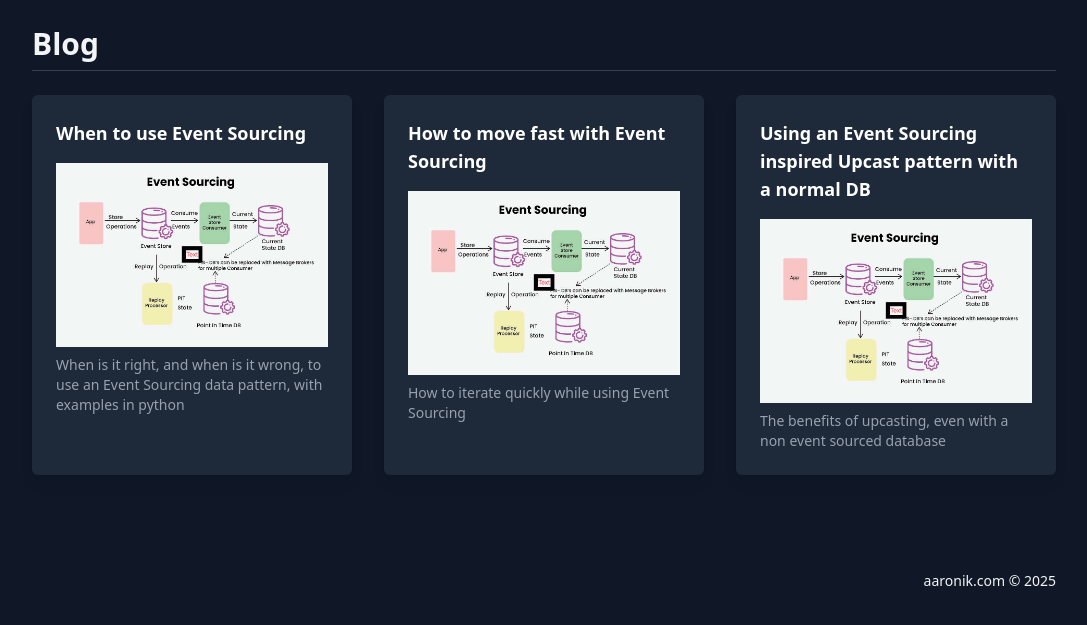
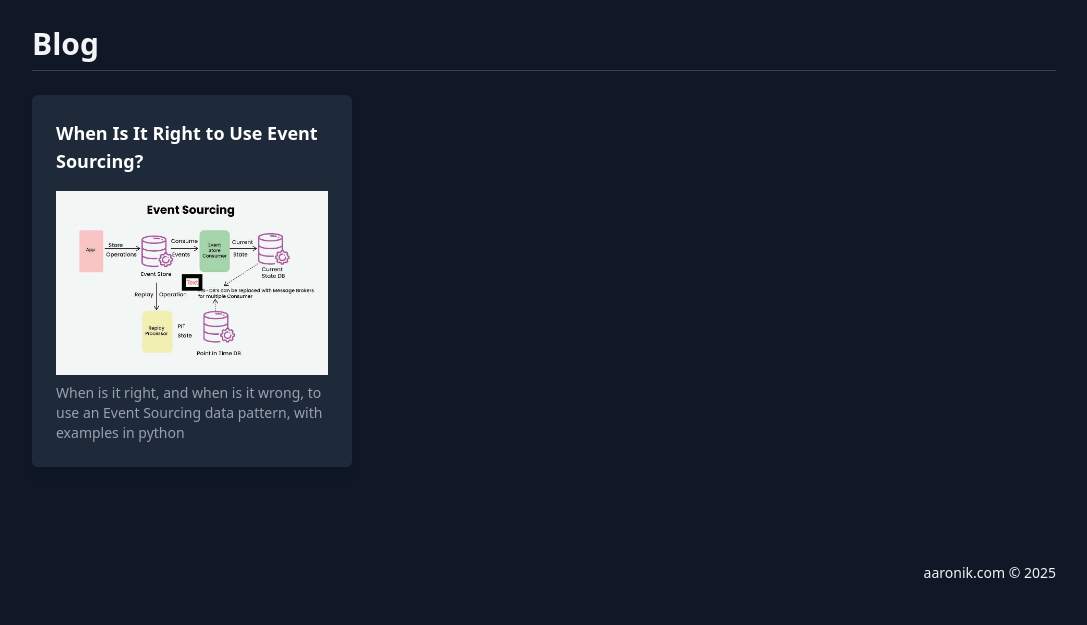
Before and after one commit to aaronik/aaronik.com, an Astro site: page / in a window 1280 px wide. Shown: the part 3348-3973 px from the top of the page, without its empty margins (96-1183 px from the left). Built offline with nearby package versions, Linux system fonts and the light colour scheme; Astro itself is replaced by a stand-in of ours; a web font is replaced by a local one.

Commit message:
Content collection for blog posts in use

```diff
--- a/src/layouts/PostLayout.astro
+++ b/src/layouts/PostLayout.astro
@@ -3,6 +3,7 @@ import '../pages/post/post.css';
 import Layout from './Layout.astro';
 
 // See also content.config.ts
+// TODO I think this should come from zod somehow and not get redefined here
 interface FrontMatter {
     pageTitle: string;
     title: string;
--- a/src/pages/index.astro
+++ b/src/pages/index.astro
@@ -4,6 +4,12 @@ import SocialLink from '../components/SocialLink.astro';
 import Project from '../components/Project.astro';
 import Pill from '../components/Pill.astro';
 import PostCard from '../components/PostCard.astro';
+import { getCollection } from 'astro:content';
+
+// Get all entries from a collection.
+// Requires the name of the collection as an argument.
+// @ts-ignore
+const allBlogPosts = await getCollection('blog');
 ---
 
 <Layout title="aaronik">
@@ -44,7 +50,7 @@ import PostCard from '../components/PostCard.astro';
                         alt="Email"
                     />
                 </div>
-            </section>
+            </div>
         </section>
 
         <!-- Projects -->
@@ -170,24 +176,12 @@ import PostCard from '../components/PostCard.astro';
         <section class="mt-2">
             <h2 id="blog" class="scroll-mt-24 pb-2 mb-6 text-3xl font-bold border-b border-gray-700">Blog</h2>
             <div class="grid grid-cols-1 sm:grid-cols-2 lg:grid-cols-3 gap-8">
-                <PostCard
-                    title="When to use Event Sourcing"
-                    href="/post/01-when-event-sourcing"
-                    imgSrc="images/py-event-sourcing.jpg"
-                    description="When is it right, and when is it wrong, to use an Event Sourcing data pattern, with examples in python"
-                />
-                <PostCard
-                    title="How to move fast with Event Sourcing"
-                    href="/post/02-how-to-move-fast-event-sourcing"
-                    imgSrc="images/py-event-sourcing.jpg"
-                    description="How to iterate quickly while using Event Sourcing"
-                />
-                <PostCard
-                    title="Using an Event Sourcing inspired Upcast pattern with a normal DB"
-                    href="/post/03-upcasting-normal-db"
-                    imgSrc="images/py-event-sourcing.jpg"
-                    description="The benefits of upcasting, even with a non event sourced database"
-                />
+                {
+                    allBlogPosts.map((post: { data: any }) => {
+                        const { title, href, imgSrc, description } = post.data;
+                        return <PostCard {...{ title, href, imgSrc, description }} />;
+                    })
+                }
             </div>
         </section>
     </div>
```
